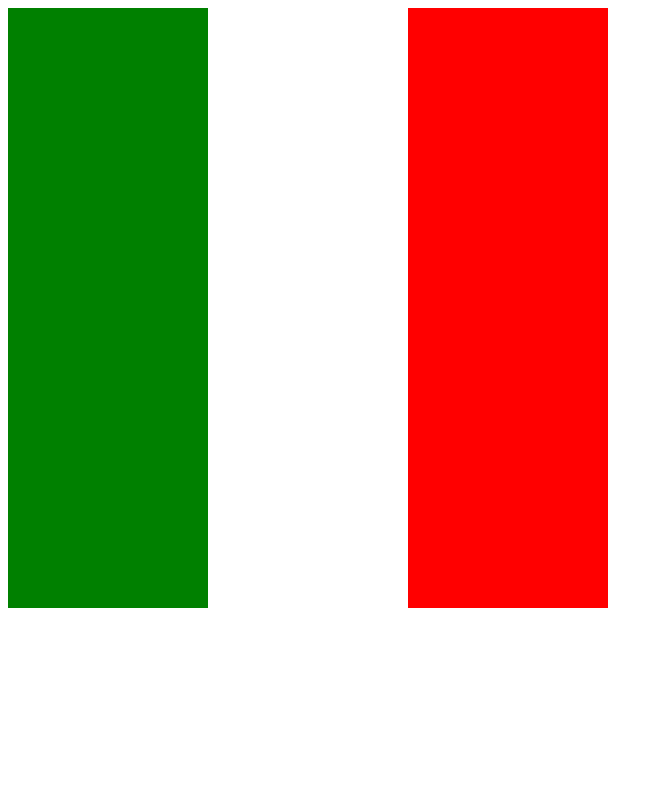
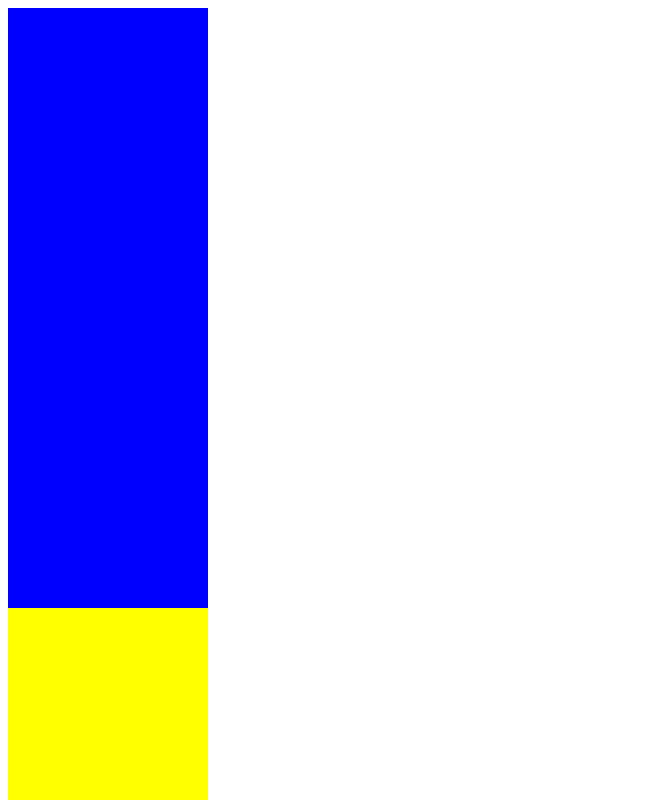
Before and after one commit to slicesergey/ukraine, a plain HTML site: page index.html in a window 1280 px wide. Shown: the top 800 px of the page, without its empty margins (0-663 px from the left). Drawn offline with Linux system fonts and the light colour scheme.

Commit message:
Update index.html

```diff
--- a/index.html
+++ b/index.html
@@ -2,16 +2,14 @@
 <html lang="en">
 <head>
 <meta charset="utf-8">
-<title>save39</title>
+<title>liumingqi38</title>
 <style type="text/css">
-#green{width:200px;height:600px;background:green;float:left;}
-#white{width:200px;height:600px;background:white;float:left;}
-#red{width:200px;height:600px;background:red;float:left;}
+#blue{width:200px;height:600px;background:blue;float:top;}
+#yellow{width:200px;height:600px;background:yellow;float:top;}
 </style>
 </head>
 <body>
-<div id="green"></div>
-<div id="white"></div>
-<div id="red"></div>
+<div id="blue"></div>
+<div id="yellow"></div>
 </body>
 </html>
```
